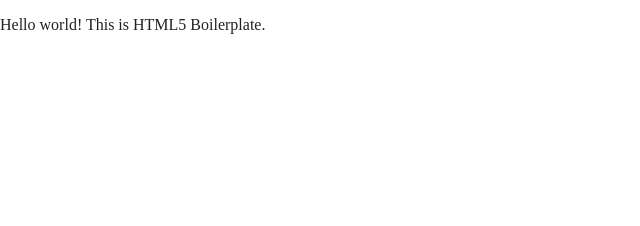
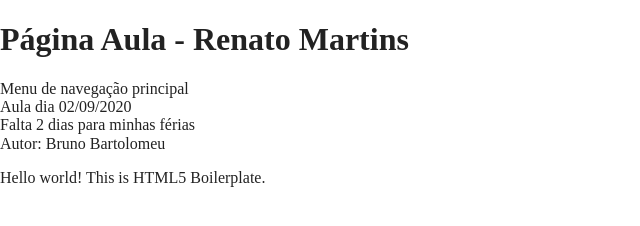
Before and after one commit to Bmartins25/projeto-frontend, a website built with Parcel: page index.html in a window 1280 px wide. Shown: the whole page, without its empty margins (0-640 px from the left). Built offline with nearby package versions, Linux system fonts and the light colour scheme.

Commit message:
Includes a semantic initial  structure

```diff
--- a/index.html
+++ b/index.html
@@ -3,7 +3,7 @@
 
 <head>
   <meta charset="utf-8">
-  <title></title>
+  <title>Projeto Front-End</title>
   <meta name="description" content="">
   <meta name="viewport" content="width=device-width, initial-scale=1">
 
@@ -23,7 +23,19 @@
 </head>
 
 <body>
+<header>
+  <h1> Página Aula - Renato Martins</h1>
+  <nav> Menu de navegação principal </nav>
+</header>
 
+<main>
+
+<section> Aula dia 02/09/2020 </section>
+<aside> Falta 2 dias para minhas férias </aside>
+
+</main>
+
+<footer> Autor: Bruno Bartolomeu </footer>
   <!-- Add your site or application content here -->
   <p>Hello world! This is HTML5 Boilerplate.</p>
   <script src="js/vendor/modernizr-3.11.2.min.js"></script>
```
